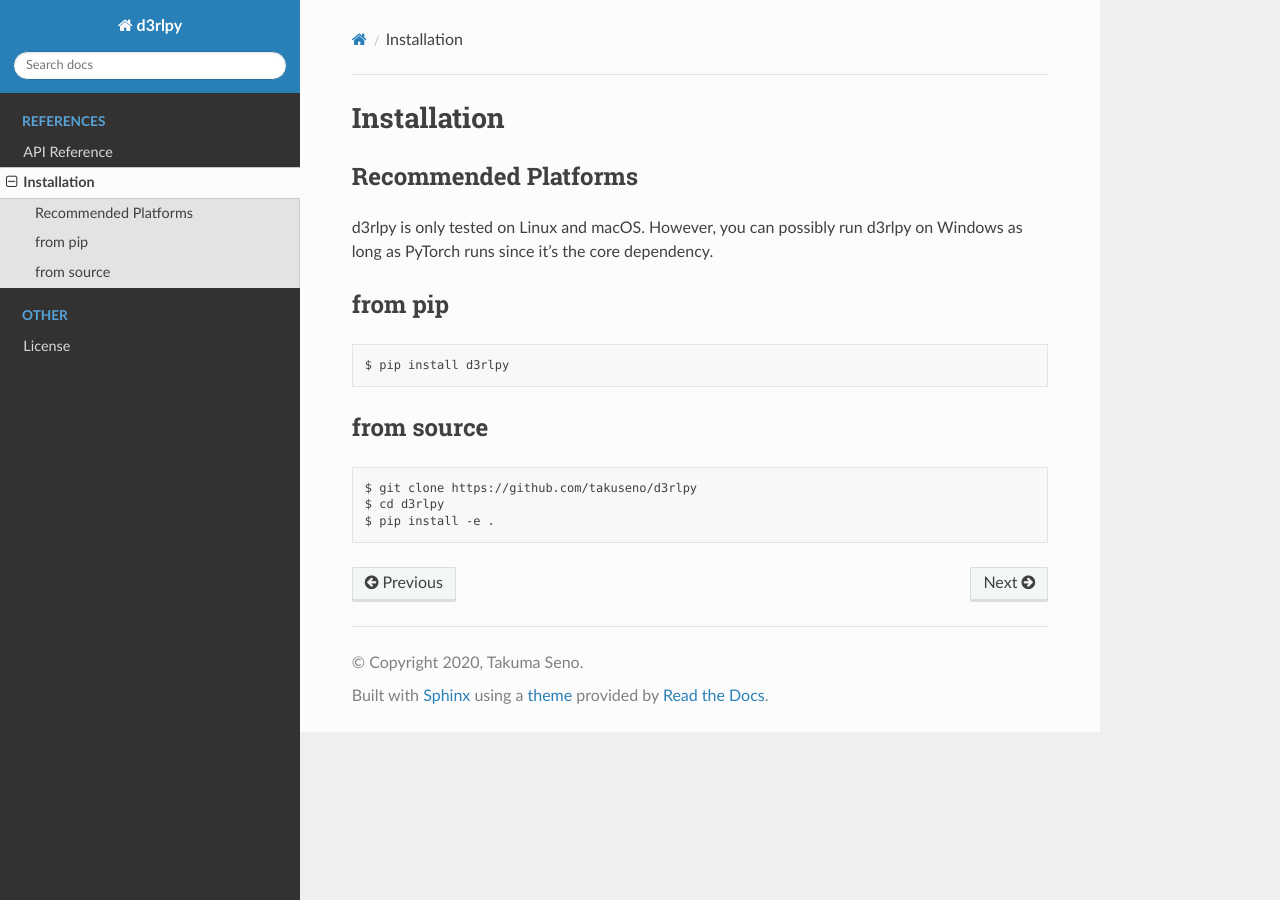
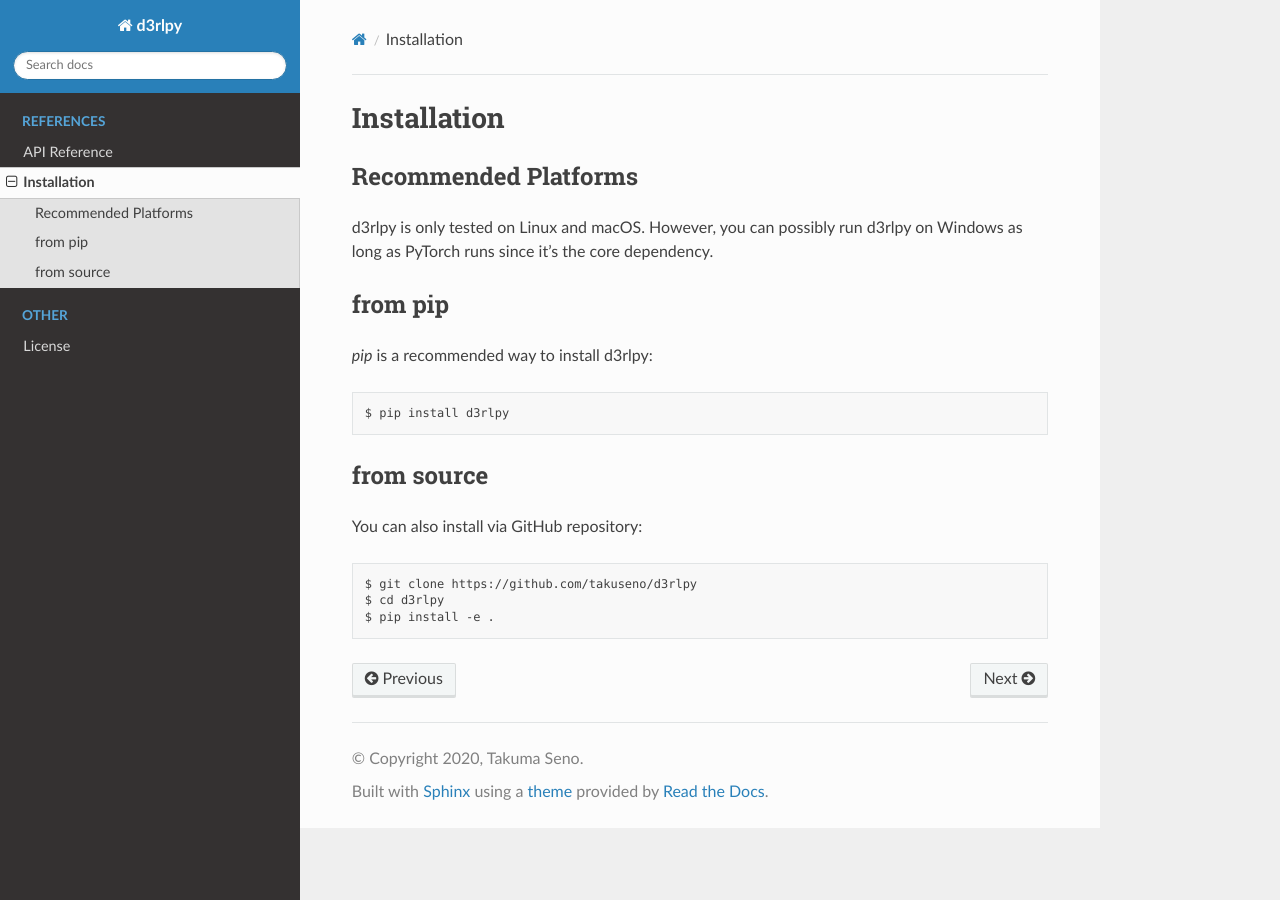
Before and after one commit to takuseno/d3rlpy, a Sphinx documentation site: the page built from docs/installation.rst, in a window 1280 px wide. Built offline with Sphinx 7.4.7 and the Read the Docs theme 2.0.0, drawn with Linux system fonts in a browser that asks for light colours; pages that are not in the unit, such as notebooks, are missing from menus.

Commit message:
Fix installation document

```diff
--- a/docs/installation.rst
+++ b/docs/installation.rst
@@ -11,14 +11,14 @@
 from pip
 --------
 
-.. code-block::
+`pip` is a recommended way to install d3rlpy::
 
   $ pip install d3rlpy
 
 from source
 -----------
 
-.. code-block::
+You can also install via GitHub repository::
 
   $ git clone https://github.com/takuseno/d3rlpy
   $ cd d3rlpy
```
